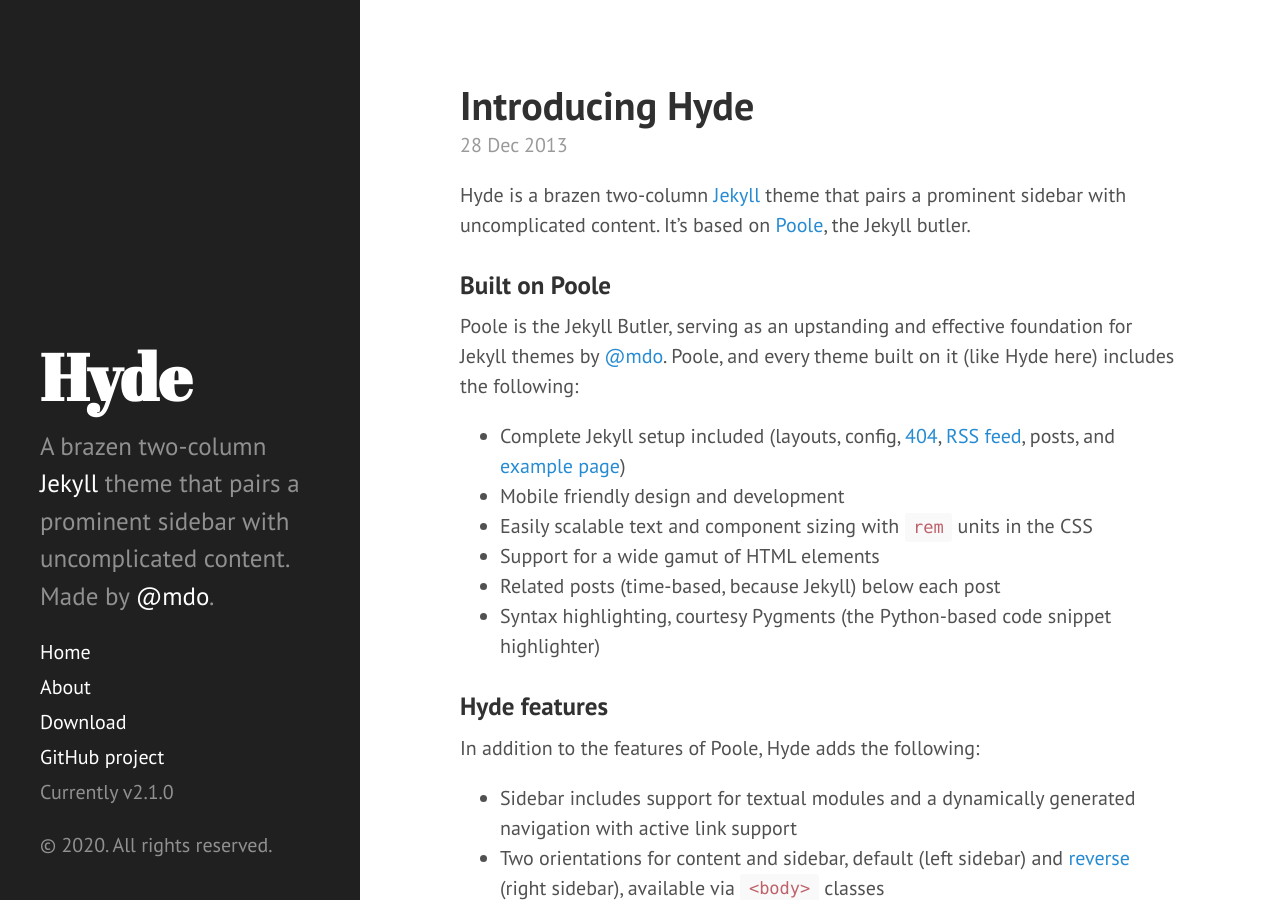
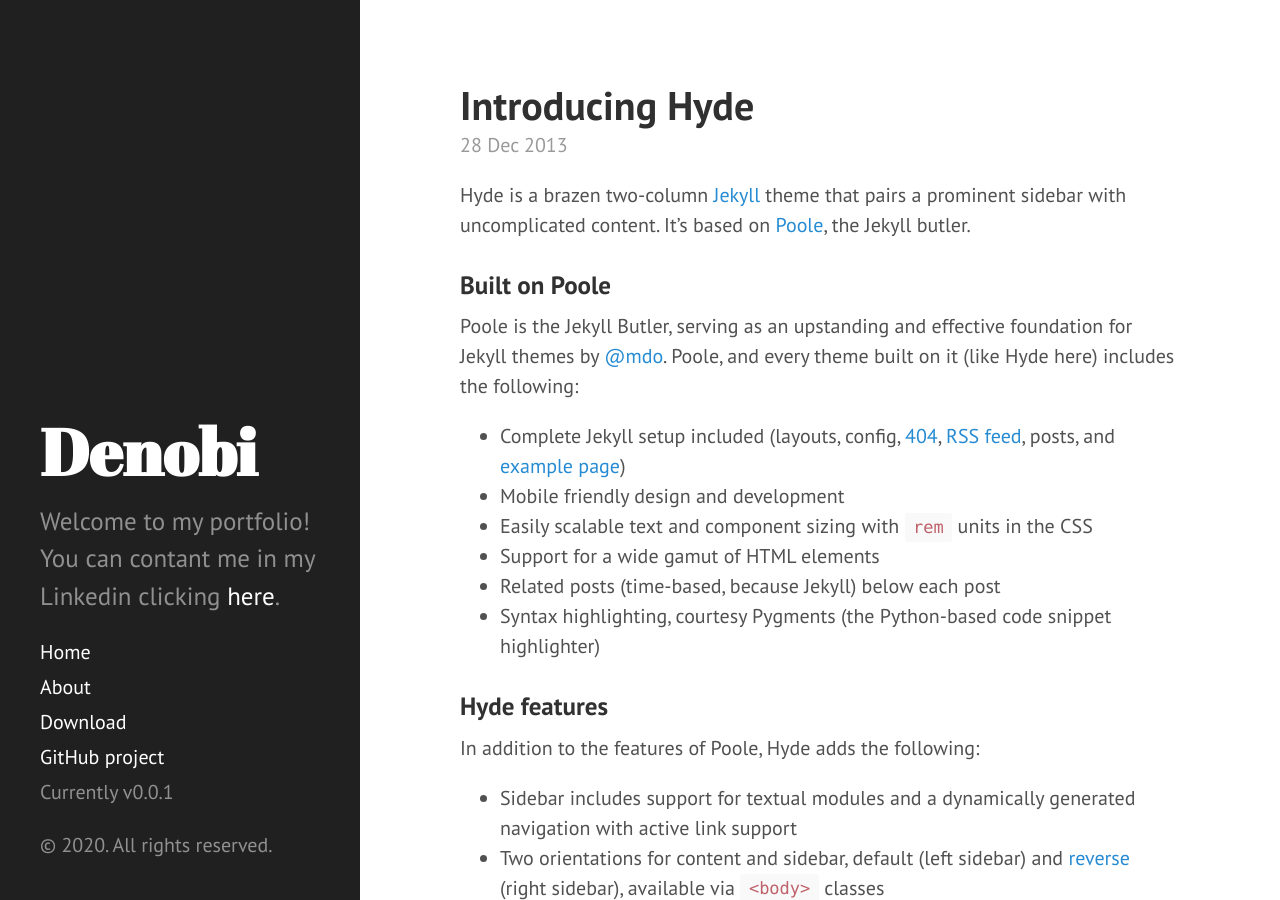
Before and after one commit to GustavoDenobi/GustavoDenobi.github.io, a Jekyll site: the page built from index.html, in a window 1280 px wide and 900 px high. Built offline with Jekyll 4.4.1, drawn with Linux system fonts in a browser that asks for light colours; Markdown is read by kramdown in place of the engine named in the settings; the list of posts is cut into pages by our own code.

Commit message:
Update _config.yml

```diff
--- a/_config.yml
+++ b/_config.yml
@@ -7,20 +7,20 @@ permalink:        pretty
 relative_permalinks: true
 
 # Setup
-title:            Hyde
-tagline:          'A Jekyll theme'
-description:      'A brazen two-column <a href="http://jekyllrb.com" target="_blank">Jekyll</a> theme that pairs a prominent sidebar with uncomplicated content. Made by <a href="https://twitter.com/mdo" target="_blank">@mdo</a>.'
+title:            Denobi
+tagline:          'Portfolio'
+description:      'Welcome to my portfolio! You can contant me in my Linkedin clicking <a href="https://www.linkedin.com/in/denobi/" target="_blank">here</a>.'
 url:              http://hyde.getpoole.com
 baseurl:          /
 
 author:
-  name:           'Mark Otto'
-  url:            https://twitter.com/mdo
+  name:           'Denobi'
+  url:            https://www.linkedin.com/in/denobi/
 
 paginate:         5
 
 # Custom vars
-version:          2.1.0
+version:          0.0.1
 
 github:
-  repo:           https://github.com/poole/hyde
+  repo:           https://github.com/GustavoDenobi/GustavoDenobi.github.io
```
